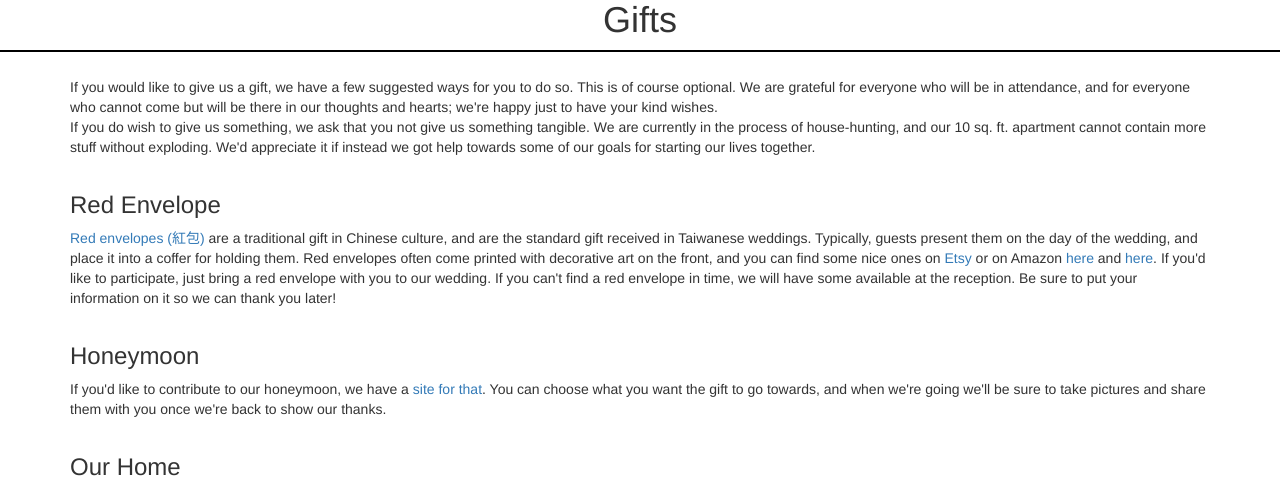
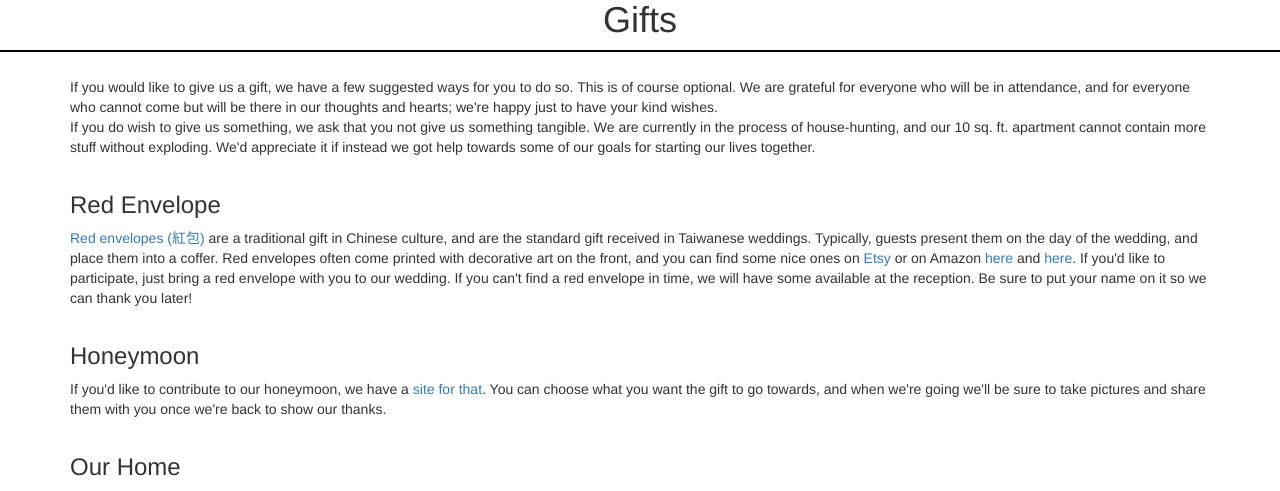
Before and after one commit to kartoffeln777/happilyevereldridge2018, a PHP site: page /gifts/ in a window 1280 px wide. Shown: the part 371-862 px from the top of the page. Run offline with PHP 8.4, Linux system fonts and the light colour scheme; some libraries are stand-ins or nearby versions.

Commit message:
fixed grammar

```diff
--- a/src/gifts/index.php
+++ b/src/gifts/index.php
@@ -66,7 +66,7 @@
 
       <div id="redEnvelope" class="inner jumptarget">
         <h3>Red Envelope</h3>
-	<a href="https://en.wikipedia.org/wiki/Red_envelope" target="_blank">Red envelopes (紅包)</a> are a traditional gift in Chinese culture, and are the standard gift received in Taiwanese weddings. Typically, guests present them on the day of the wedding, and place it into a coffer for holding them. Red envelopes often come printed with decorative art on the front, and you can find some nice ones on <a href="http://etsy.me/2iS3MxE" target="_blank">Etsy</a> or on Amazon <a href="http://a.co/elz1z6j" target="_blank">here</a> and <a href="http://a.co/0mRYFNO" target="_blank">here</a>. If you'd like to participate, just bring a red envelope with you to our wedding. If you can't find a red envelope in time, we will have some available at the reception. Be sure to put your information on it so we can thank you later!
+	<a href="https://en.wikipedia.org/wiki/Red_envelope" target="_blank">Red envelopes (紅包)</a> are a traditional gift in Chinese culture, and are the standard gift received in Taiwanese weddings. Typically, guests present them on the day of the wedding, and place them into a coffer. Red envelopes often come printed with decorative art on the front, and you can find some nice ones on <a href="http://etsy.me/2iS3MxE" target="_blank">Etsy</a> or on Amazon <a href="http://a.co/elz1z6j" target="_blank">here</a> and <a href="http://a.co/0mRYFNO" target="_blank">here</a>. If you'd like to participate, just bring a red envelope with you to our wedding. If you can't find a red envelope in time, we will have some available at the reception. Be sure to put your name on it so we can thank you later!
 <!--
 	<div class="inner">
 	  <p translate="no" typeof="schema:PostalAddress">
```
